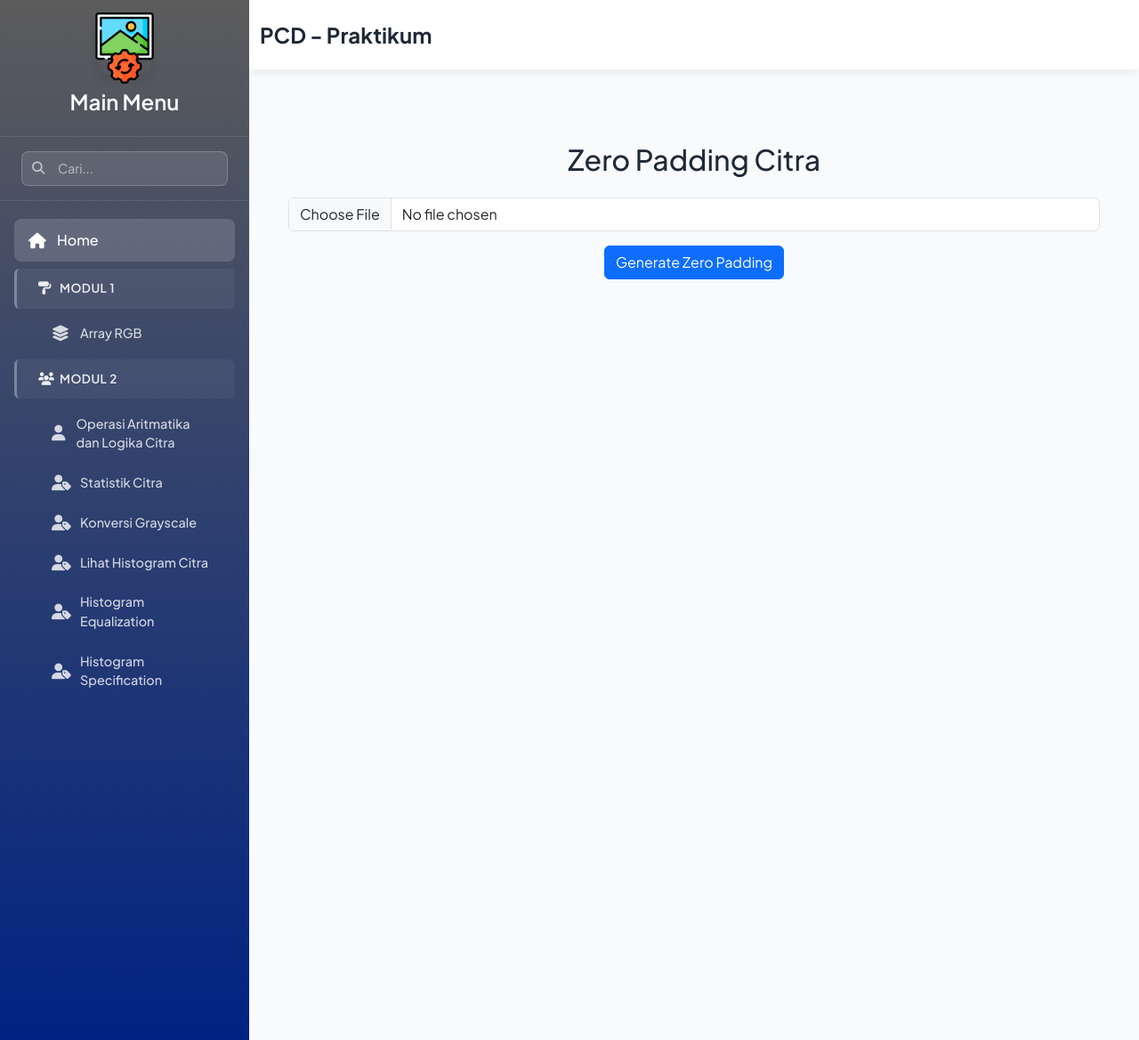
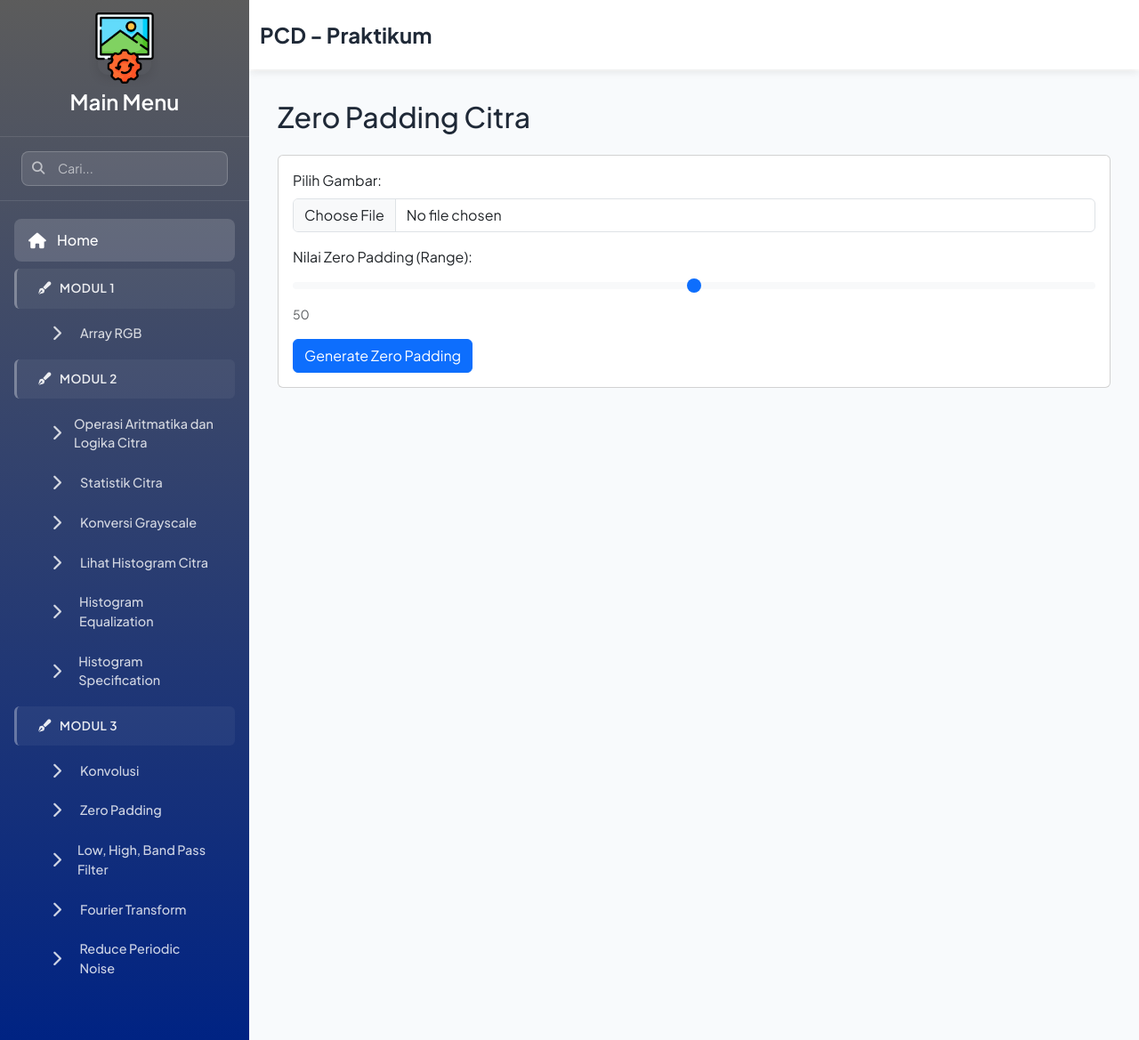
Before and after one commit to basganajaah/Modul-Image-Processing, a FastAPI app: page /zeropadding/ in a window 1280 px wide. Shown: the whole page at 89% size. Run offline with FastAPI, Linux system fonts and the light colour scheme; some libraries are stand-ins or nearby versions.

Commit message:
add module 3

```diff
--- a/main.py
+++ b/main.py
@@ -126,7 +126,6 @@
     })
 @app.get("/grayscale/", response_class=HTMLResponse)
 async def grayscale_form(request: Request):
-    # Menampilkan form untuk upload gambar ke grayscale
     return templates.TemplateResponse("grayscale.html", {"request": request})
 
 @app.post("/grayscale/", response_class=HTMLResponse)
@@ -148,7 +147,6 @@
 
 @app.get("/histogram/", response_class=HTMLResponse)
 async def histogram_form(request: Request):
-    # Menampilkan halaman untuk upload gambar untuk histogram
     return templates.TemplateResponse("histogram.html", {"request": request})
 
 @app.post("/histogram/", response_class=HTMLResponse)
@@ -197,7 +195,6 @@
 
 @app.get("/specify/", response_class=HTMLResponse)
 async def specify_form(request: Request):
-    # Menampilkan halaman untuk upload gambar dan referensi untuk spesifikasi histogram
     return templates.TemplateResponse("specify.html", {"request": request})
 
 @app.post("/specify/", response_class=HTMLResponse)
@@ -239,7 +236,6 @@
 
 @app.get("/statistics/", response_class=HTMLResponse)
 async def statistics_form(request: Request):
-    # Menampilkan halaman untuk upload gambar dan referensi untuk convolution
     return templates.TemplateResponse("statistics.html", {"request": request})
 
 @app.post("/statistics/", response_class=HTMLResponse)
@@ -286,11 +282,10 @@
 
 @app.get("/convolution/", response_class=HTMLResponse)
 async def convolution_form(request: Request):
-    # Menampilkan halaman untuk upload gambar dan referensi untuk convolution
     return templates.TemplateResponse("convolution.html", {"request": request})
 
 @app.post("/convolution/", response_class=HTMLResponse)
-async def show_convolution(request: Request, file: UploadFile = File(...), kernel_type: str = "average"):
+async def show_convolution(request: Request, file: UploadFile = File(...), kernel_type: str = Form(...)):
     image_data = await file.read()
     np_array = np.frombuffer(image_data, np.uint8)
     img = cv2.imdecode(np_array, cv2.IMREAD_COLOR)
@@ -298,7 +293,12 @@
     if img is None:
         return templates.TemplateResponse("error.html", {"request": request, "message": "Gagal membaca gambar."})
 
-    modified_img = apply_convolution(img, kernel_type)
+    if kernel_type == "average":
+        modified_img = apply_convolution(img, kernel_type)
+    elif kernel_type == "sharpen":
+        modified_img = apply_convolution(img, kernel_type)
+    elif kernel_type == "edge":
+        modified_img = apply_convolution(img, kernel_type)
 
     original_path = save_image(img, "original")
     modified_path = save_image(modified_img, "modified")
@@ -309,12 +309,12 @@
         "modified_image_path": modified_path
     })
 
-def apply_convolution(image, kernel_type="average"):
-    if kernel_type == "average":
+def apply_convolution(image, value):
+    if value == "average":
         kernel = np.ones((3, 3), np.float32) / 9
-    elif kernel_type == "sharpen":
+    elif value == "sharpen":
         kernel = np.array([[0, -1, 0], [-1, 5, -1], [0, -1, 0]])
-    elif kernel_type == "edge":
+    elif value == "edge":
         kernel = np.array([[-1, -1, -1], [-1, 8, -1], [-1, -1, -1]])
     else:
         raise ValueError("Jenis kernel tidak valid.")
@@ -324,11 +324,10 @@
 
 @app.get("/zeropadding/", response_class=HTMLResponse)
 async def zero_padding_form(request: Request):
-    # Menampilkan halaman untuk upload gambar dan referensi untuk zero padding
     return templates.TemplateResponse("zeropadding.html", {"request": request})
 
 @app.post("/zeropadding/", response_class=HTMLResponse)
-async def show_zero_padding(request: Request, file: UploadFile = File(...), padding_size: int = 20):
+async def show_zero_padding(request: Request, file: UploadFile = File(...), value: int = Form(...)):
     image_data = await file.read()
     np_array = np.frombuffer(image_data, np.uint8)
     img = cv2.imdecode(np_array, cv2.IMREAD_COLOR)
@@ -336,7 +335,7 @@
     if img is None:
         return templates.TemplateResponse("error.html", {"request": request, "message": "Gagal membaca gambar."})
 
-    modified_img = apply_zero_padding(img, padding_size)
+    modified_img = apply_zero_padding(img, value)
 
     original_path = save_image(img, "original")
     modified_path = save_image(modified_img, "modified")
@@ -347,17 +346,16 @@
         "modified_image_path": modified_path
     })
 
-def apply_zero_padding(image, padding_size=20):
+def apply_zero_padding(image, padding_size):
     padded_img = cv2.copyMakeBorder(image, padding_size, padding_size, padding_size, padding_size, cv2.BORDER_CONSTANT, value=[0, 0, 0])
     return padded_img
 
 @app.get("/passfilter/", response_class=HTMLResponse)
 async def passfilter_form(request: Request):
-    # Menampilkan halaman untuk upload gambar dan referensi untuk zero padding
     return templates.TemplateResponse("passfilter.html", {"request": request})
 
 @app.post("/passfilter/", response_class=HTMLResponse)
-async def show_passfilter(request: Request, file: UploadFile = File(...), filter_type: str = "low"):
+async def show_passfilter(request: Request, file: UploadFile = File(...), filter_type: str = Form(...)):
     image_data = await file.read()
     np_array = np.frombuffer(image_data, np.uint8)
     img = cv2.imdecode(np_array, cv2.IMREAD_COLOR)
@@ -365,7 +363,12 @@
     if img is None:
         return templates.TemplateResponse("error.html", {"request": request, "message": "Gagal membaca gambar."})
 
-    modified_img = apply_filter(img, filter_type)
+    if filter_type == "low":
+        modified_img = apply_filter(img, filter_type)
+    elif filter_type == "high":
+        modified_img = apply_filter(img, filter_type)
+    elif filter_type == "band":
+        modified_img = apply_filter(img, filter_type)
 
     original_path = save_image(img, "original")
     modified_path = save_image(modified_img, "modified")
@@ -376,13 +379,13 @@
         "modified_image_path": modified_path
     })
 
-def apply_filter(image, filter_type="low"):
-    if filter_type == "low":
+def apply_filter(image, value):
+    if value == "low":
         filtered_img = cv2.GaussianBlur(image, (5, 5), 0)
-    elif filter_type == "high":
+    elif value == "high":
         kernel = np.array([[0, -1, 0], [-1, 5, -1], [0, -1, 0]])
         filtered_img = cv2.filter2D(image, -1, kernel)
-    elif filter_type == "band":
+    elif value == "band":
         low_pass = cv2.GaussianBlur(image, (9, 9), 0)
         high_pass = image - low_pass
         filtered_img = low_pass + high_pass
@@ -391,7 +394,6 @@
 
 @app.get("/fouriertransform/", response_class=HTMLResponse)
 async def fourier_form(request: Request):
-    # Menampilkan halaman untuk upload gambar dan referensi untuk zero padding
     return templates.TemplateResponse("fouriertransform.html", {"request": request})
 
 @app.post("/fouriertransform/", response_class=HTMLResponse)
@@ -423,7 +425,6 @@
 
 @app.get("/periodicnoise/", response_class=HTMLResponse)
 async def passfilter_form(request: Request):
-    # Menampilkan halaman untuk upload gambar dan referensi untuk zero padding
     return templates.TemplateResponse("periodicnoise.html", {"request": request})
 
 @app.post("/periodicnoise/", response_class=HTMLResponse)
--- a/templates/base.html
+++ b/templates/base.html
@@ -3,8 +3,9 @@
   <head>
     <meta charset="UTF-8" />
     <meta name="viewport" content="width=device-width, initial-scale=1.0" />
-    <title>{% block title %}JTK PCD 2024 -
-      BANDYAGA ADIANSYAH SUGANDI - 231511037{% endblock %}
+    <title>
+      {% block title %}JTK PCD 2024 - BANDYAGA ADIANSYAH SUGANDI - 231511037{%
+      endblock %}
     </title>
     <link rel="icon" type="image/png" href="/static/image/logo.png" />
     <link
@@ -19,11 +20,15 @@
       href="https://fonts.googleapis.com/css2?family=Plus+Jakarta+Sans:wght@300;400;500;600;700&display=swap"
       rel="stylesheet"
     />
+    <link
+      rel="stylesheet"
+      href="https://cdn.jsdelivr.net/npm/bootstrap-icons@1.11.3/font/bootstrap-icons.min.css"
+    />
     <link rel="stylesheet" href="/static/css/style.css" />
   </head>
   <body>
     <!-- Sidebar -->
-    <nav class="sidebar" id="sidebar">
+    <aside class="sidebar" id="sidebar">
       <div class="sidebar-header">
         <div class="logo">
           <i><img src="/static/image/logo.png" alt="Icon" /></i>
@@ -56,74 +61,115 @@
           </a>
         </li>
 
-        <!-- Modul 1: RGB -->
+        <!-- Modul 1 -->
         <li class="nav-section">
           <div class="nav-section-title">
-            <i class="fas fa-paint-roller"></i>
+            <i class="fas fa-pen-fancy"></i>
             Modul 1
           </div>
           <ul class="nav-subsection">
             <li class="nav-item">
               <a href="/rgb" class="nav-link">
-                <i class="fas fa-layer-group"></i>
+                <i class="fas fa-chevron-right"></i>
                 Array RGB
               </a>
             </li>
           </ul>
         </li>
 
-        <!-- Modul 2: Operasi Dasar Aritmatika -->
+        <!-- Modul 2 -->
         <li class="nav-section">
           <div class="nav-section-title">
-            <i class="fas fa-users"></i>
+            <i class="fas fa-pen-fancy"></i>
             Modul 2
           </div>
           <ul class="nav-subsection">
             <li class="nav-item">
               <a href="/operation/" class="nav-link">
-                <i class="fas fa-user"></i>
+                <i class="fas fa-chevron-right"></i>
                 Operasi Aritmatika dan Logika Citra
               </a>
             </li>
             <li class="nav-item">
               <a href="/statistics/" class="nav-link">
-                <i class="fas fa-user-tag"></i>
+                <i class="fas fa-chevron-right"></i>
                 Statistik Citra
               </a>
             </li>
             <li class="nav-item">
               <a href="/grayscale/" class="nav-link">
-                <i class="fas fa-user-tag"></i>
+                <i class="fas fa-chevron-right"></i>
                 Konversi Grayscale
               </a>
             </li>
             <li class="nav-item">
               <a href="/histogram/" class="nav-link">
-                <i class="fas fa-user-tag"></i>
+                <i class="fas fa-chevron-right"></i>
                 Lihat Histogram Citra
               </a>
             </li>
             <li class="nav-item">
               <a href="/equalize/" class="nav-link">
-                <i class="fas fa-user-tag"></i>
+                <i class="fas fa-chevron-right"></i>
                 Histogram Equalization
               </a>
             </li>
             <li class="nav-item">
               <a href="/specify/" class="nav-link">
-                <i class="fas fa-user-tag"></i>
+                <i class="fas fa-chevron-right"></i>
                 Histogram Specification
               </a>
             </li>
           </ul>
         </li>
 
+        <!-- Modul 3 -->
+        <li class="nav-section">
+          <div class="nav-section-title">
+            <i class="fas fa-pen-fancy"></i>
+            Modul 3
+          </div>
+          <ul class="nav-subsection">
+            <li class="nav-item">
+              <a href="/convolution/" class="nav-link">
+                <i class="fas fa-chevron-right"></i>
+                Konvolusi
+              </a>
+            </li>
+            <li class="nav-item">
+              <a href="/zeropadding/" class="nav-link">
+                <i class="fas fa-chevron-right"></i>
+                Zero Padding
+              </a>
+            </li>
+            <li class="nav-item">
+              <a href="/passfilter/" class="nav-link">
+                <i class="fas fa-chevron-right"></i>
+                Low, High, Band Pass Filter
+              </a>
+            </li>
+            <li class="nav-item">
+              <a href="/fouriertransform/" class="nav-link">
+                <i class="fas fa-chevron-right"></i>
+                Fourier Transform
+              </a>
+            </li>
+            <li class="nav-item">
+              <a href="/periodicnoise/" class="nav-link">
+                <i class="fas fa-chevron-right"></i>
+                Reduce Periodic Noise
+              </a>
+            </li>
+          </ul>
+        </li>
+      </ul>
+
       <!-- No Results Message -->
       <div class="no-results" id="noResults" style="display: none">
         <i class="fas fa-search"></i>
         <p>Menu yang dicari tidak ada</p>
       </div>
-    </nav>
+    </aside>
 
     <!-- Backdrop -->
     <div class="sidebar-backdrop" id="backdrop"></div>
--- a/templates/specify.html
+++ b/templates/specify.html
@@ -24,7 +24,7 @@
           required
         />
       </div>
-      <button type="submit" class="btn btn-primary">Upload</button>
+      <button type="submit" class="btn btn-primary">Specify Histogram</button>
     </form>
   </div>
 </div>
--- a/templates/zeropadding.html
+++ b/templates/zeropadding.html
@@ -1,29 +1,45 @@
 {% extends "base.html" %} {% block title %}Generate Zero Padding Image{%
 endblock %} {% block content %}
-<div class="container mt-5 mb-5">
-  <h2 class="text-center">Zero Padding Citra</h2>
-  <form
-    action="/zeropadding/"
-    enctype="multipart/form-data"
-    method="post"
-    class="mt-4"
-  >
+<h2 class="mb-4">Zero Padding Citra</h2>
+<div class="card mb-5">
+  <div class="card-body">
+    <form action="/zeropadding/" method="post" enctype="multipart/form-data">
       <div class="mb-3">
+        <label for="uploadFile" class="form-label">Pilih Gambar:</label>
         <input
+          type="file"
           name="file"
-        type="file"
+          class="form-control"
+          id="uploadFile"
           accept="image/*"
-        class="form-control"
           required
         />
       </div>
-    <div class="text-center">
+      <div class="mb-3">
+        <label class="form-label">Nilai Zero Padding (Range):</label>
         <input
-        type="submit"
-        value="Generate Zero Padding"
-        class="btn btn-primary"
+          type="range"
+          min="0"
+          max="1000"
+          step="1"
+          name="value"
+          id="value"
+          value="500"
+          class="form-range"
         />
+        <output id="valueOutput" class="form-text">50</output>
       </div>
+      <button type="submit" class="btn btn-primary">
+        Generate Zero Padding
+      </button>
     </form>
   </div>
+</div>
+<script>
+  const slider = document.getElementById("value");
+  const output = document.getElementById("valueOutput");
+  slider.addEventListener("input", function () {
+    output.textContent = slider.value;
+  });
+</script>
 {% endblock %}
```
Also changed, not shown: templates/convolution.html (+21 -18 lines), templates/fouriertransform.html (+12 -17 lines), templates/home.html (+22 -2 lines), templates/passfilter.html (+20 -18 lines), templates/periodicnoise.html (+14 -19 lines), 1 other file. Lines whose indentation alone changed are shown as unchanged.
